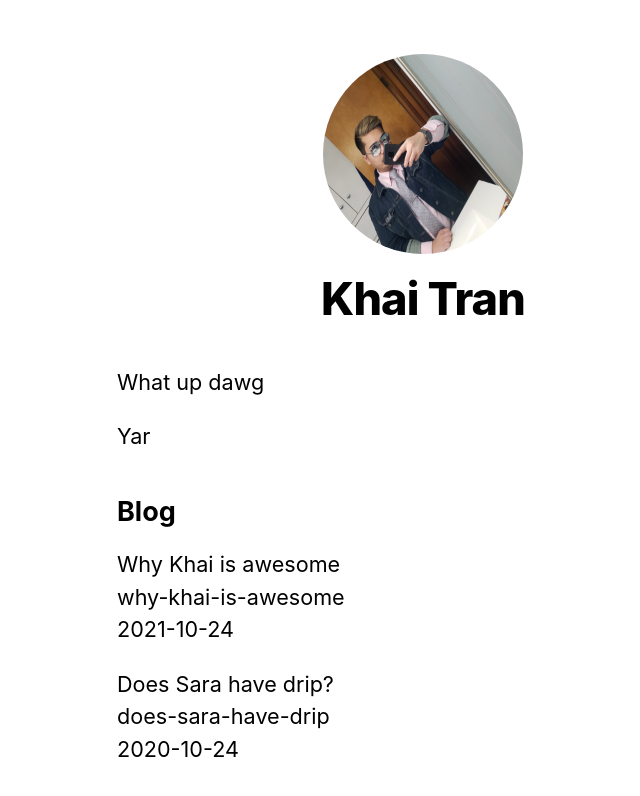
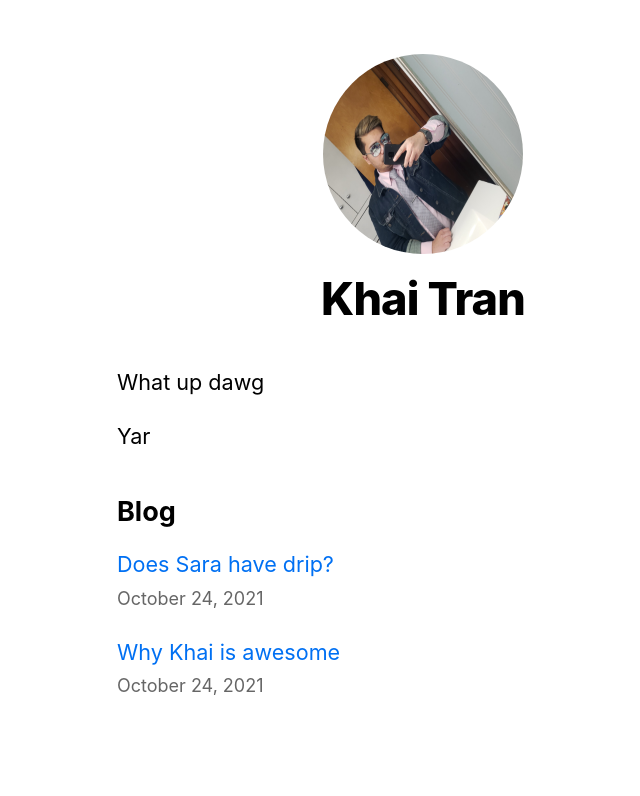
Before and after one commit to thekhaidev/nextjsblog, a Next.js app: page / in a window 1280 px wide. Shown: the top 796 px of the page, without its empty margins (217-857 px from the left). Built offline with nearby package versions, Linux system fonts and the light colour scheme.

Commit message:
Polished index.js

```diff
--- /dev/null
+++ b/components/date.js
@@ -0,0 +1,6 @@
+import { parseISO, format } from 'date-fns'
+
+export default function Date({ dateString }) {
+  const date = parseISO(dateString)
+  return <time dateTime={dateString}>{format(date, 'LLLL d, yyyy')}</time>
+}
--- a/package.json
+++ b/package.json
@@ -8,6 +8,7 @@
     "start": "next start"
   },
   "dependencies": {
+    "date-fns": "^2.25.0",
     "gray-matter": "^4.0.3",
     "next": "^11.0.0",
     "react": "17.0.2",
--- a/pages/index.js
+++ b/pages/index.js
@@ -2,6 +2,8 @@ import Head from 'next/head'
 import Layout, { siteTitle } from '../components/layout'
 import utilStyles from '../styles/utils.module.css'
 import { getSortedPostsData } from '../lib/posts'
+import Link from 'next/link'
+import Date from '../components/date'
 
 export async function getStaticProps() {
   const allPostsData = getSortedPostsData()
@@ -28,13 +30,15 @@ export default function Home({ allPostsData }) {
         <h2 className={utilStyles.headingLg}>Blog</h2>
         <ul className={utilStyles.list}>
           {allPostsData.map(({ id, date, title }) => (
-            <li className={utilStyles.listItem} key={id}>
-              {title}
-              <br />
-              {id}
-              <br />
-              {date}
-            </li>
+           <li className={utilStyles.listItem} key={id}>
+           <Link href={`/posts/${id}`}>
+             <a>{title}</a>
+           </Link>
+           <br />
+           <small className={utilStyles.lightText}>
+             <Date dateString={date} />
+           </small>
+         </li>
           ))}
         </ul>
       </section>
--- a/posts/does-sara-have-drip.md
+++ b/posts/does-sara-have-drip.md
@@ -1,6 +1,6 @@
 ---
 title: 'Does Sara have drip?'
-date: '2020-10-24'
+date: '2021-10-24'
 ---
 
 Gonna be a no from me dawg
```
Also changed, not shown: pages/posts/[id].js (+13 -7 lines), 1 other file (tests, documents, lock files or other folders).
